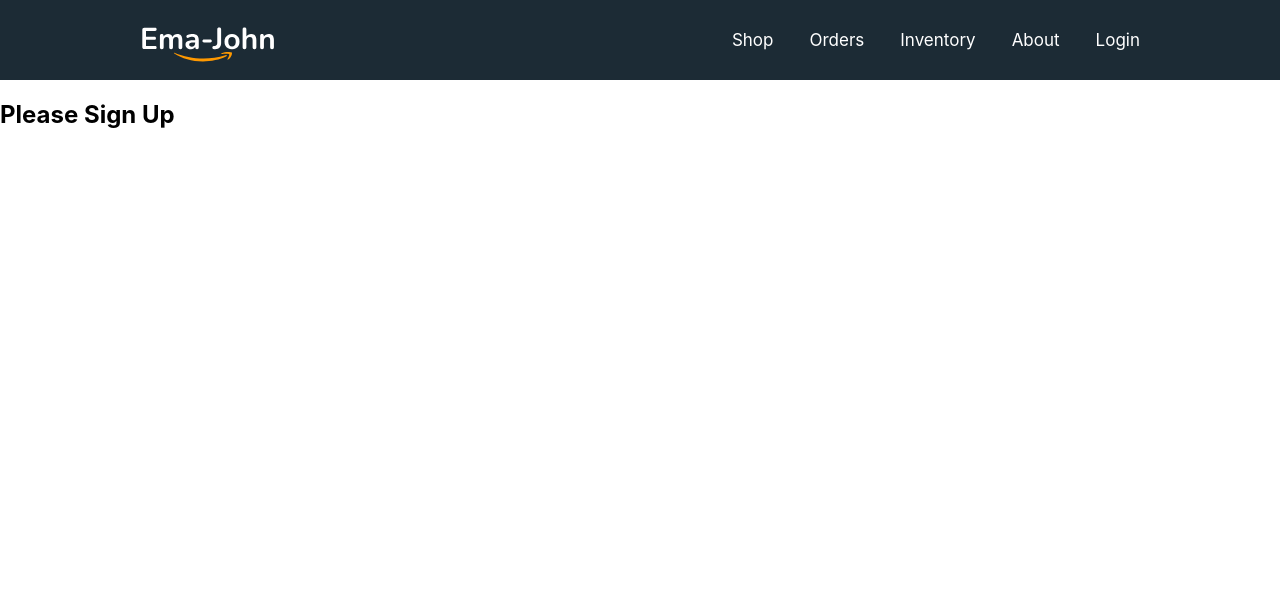
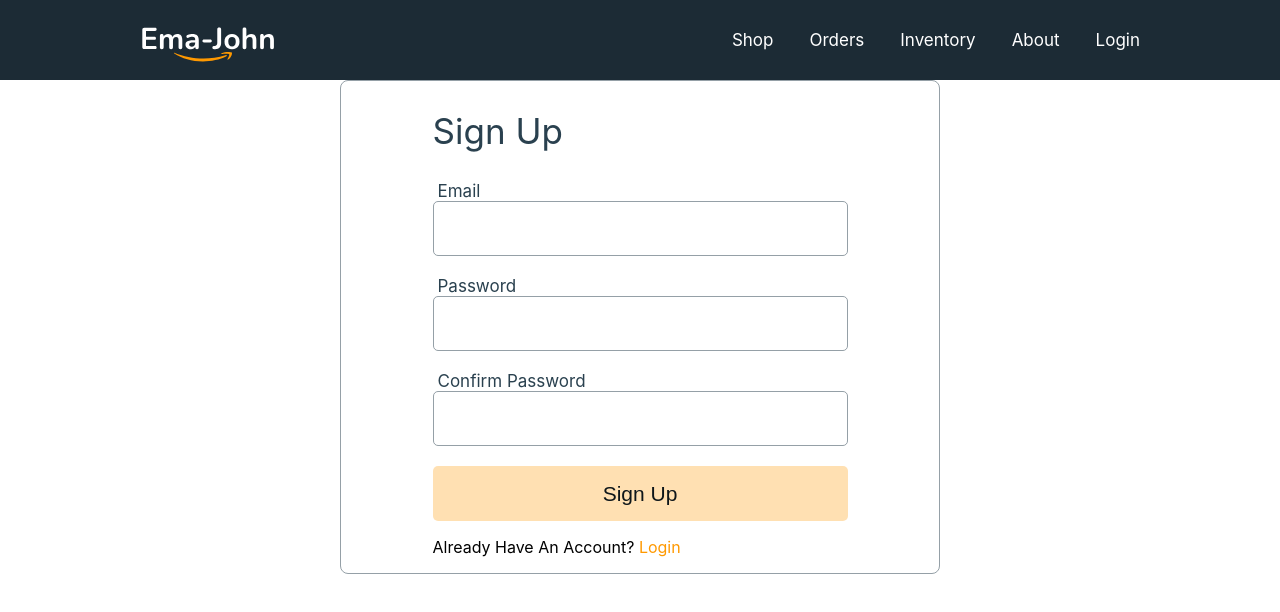
Before and after one commit to IHC25/ema-john-simple, a React (Create React App) app: page /signup in a window 1280 px wide. Shown: the top 612 px of the page. Built offline with nearby package versions, Linux system fonts and the light colour scheme.

Commit message:
Sign Up page added

```diff
--- a/src/components/Login/Login.css
+++ b/src/components/Login/Login.css
@@ -39,6 +39,7 @@
   font-weight: 400;
   border-radius: 5px;
   border: none;
+  cursor: pointer;
 }
 .form-link {
   color: rgba(255, 153, 0, 1);
--- a/src/components/SignUp/SignUp.js
+++ b/src/components/SignUp/SignUp.js
@@ -1,10 +1,34 @@
 import React from "react";
+import { Link } from "react-router-dom";
 import "./SignUp.css";
 
 const SignUp = () => {
   return (
-    <div>
-      <h2>Please Sign Up</h2>
+    <div className="form-container">
+      <div>
+        <h2 className="form-title">Sign Up</h2>
+        <form>
+          <div className="input-group">
+            <label htmlFor="email">Email</label>
+            <input type="email" name="email" id="" />
+          </div>
+          <div className="input-group">
+            <label htmlFor="password">Password</label>
+            <input type="password" name="password" id="" />
+          </div>
+          <div className="input-group">
+            <label htmlFor="confirm-password">Confirm Password</label>
+            <input type="password" name="confirm-password" id="" />
+          </div>
+          <input className="form-submit" type="submit" value="Sign Up" />
+        </form>
+        <p>
+          Already Have An Account?{" "}
+          <Link className="form-link" to="/login">
+            Login
+          </Link>
+        </p>
+      </div>
     </div>
   );
 };
```
